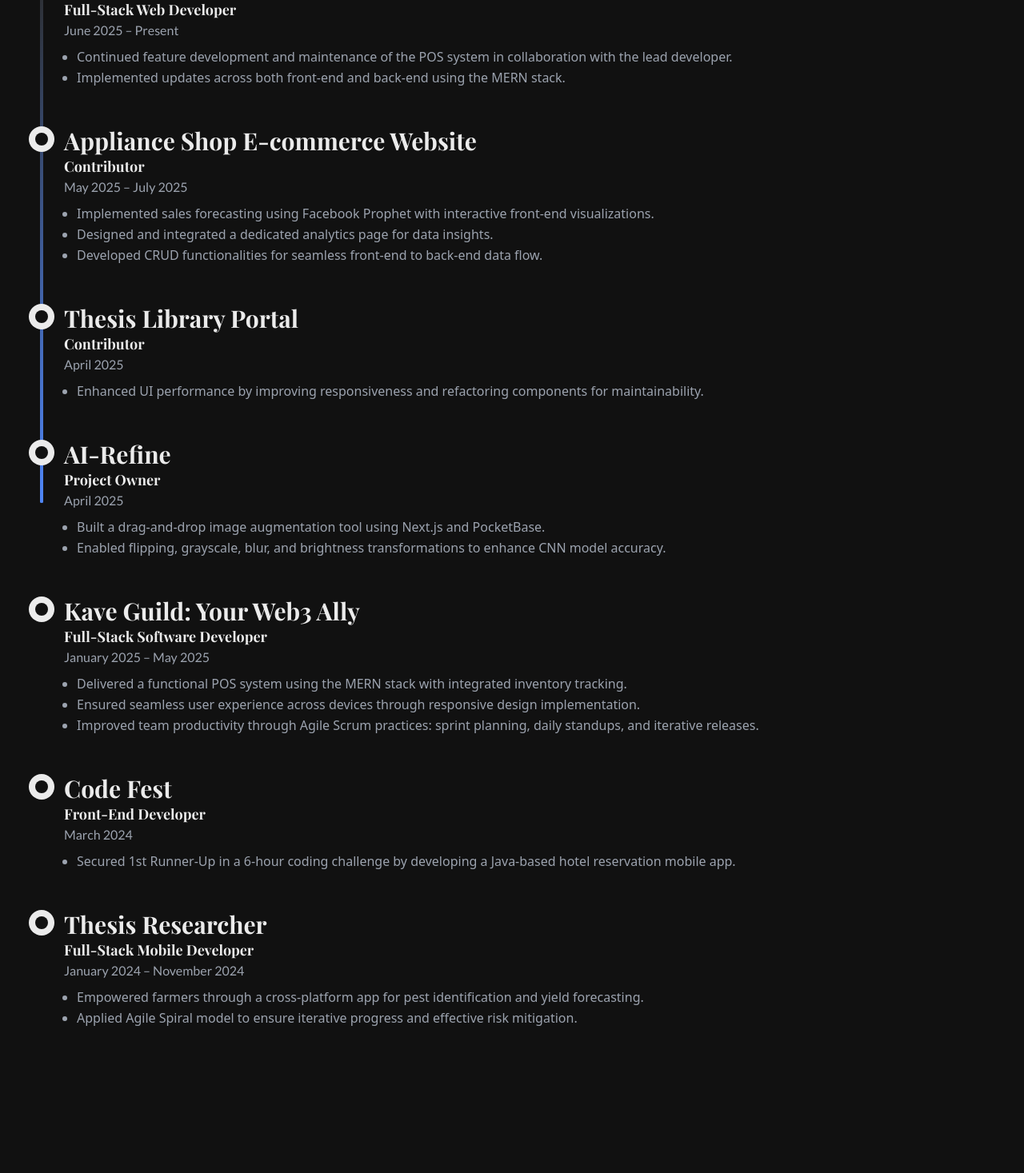
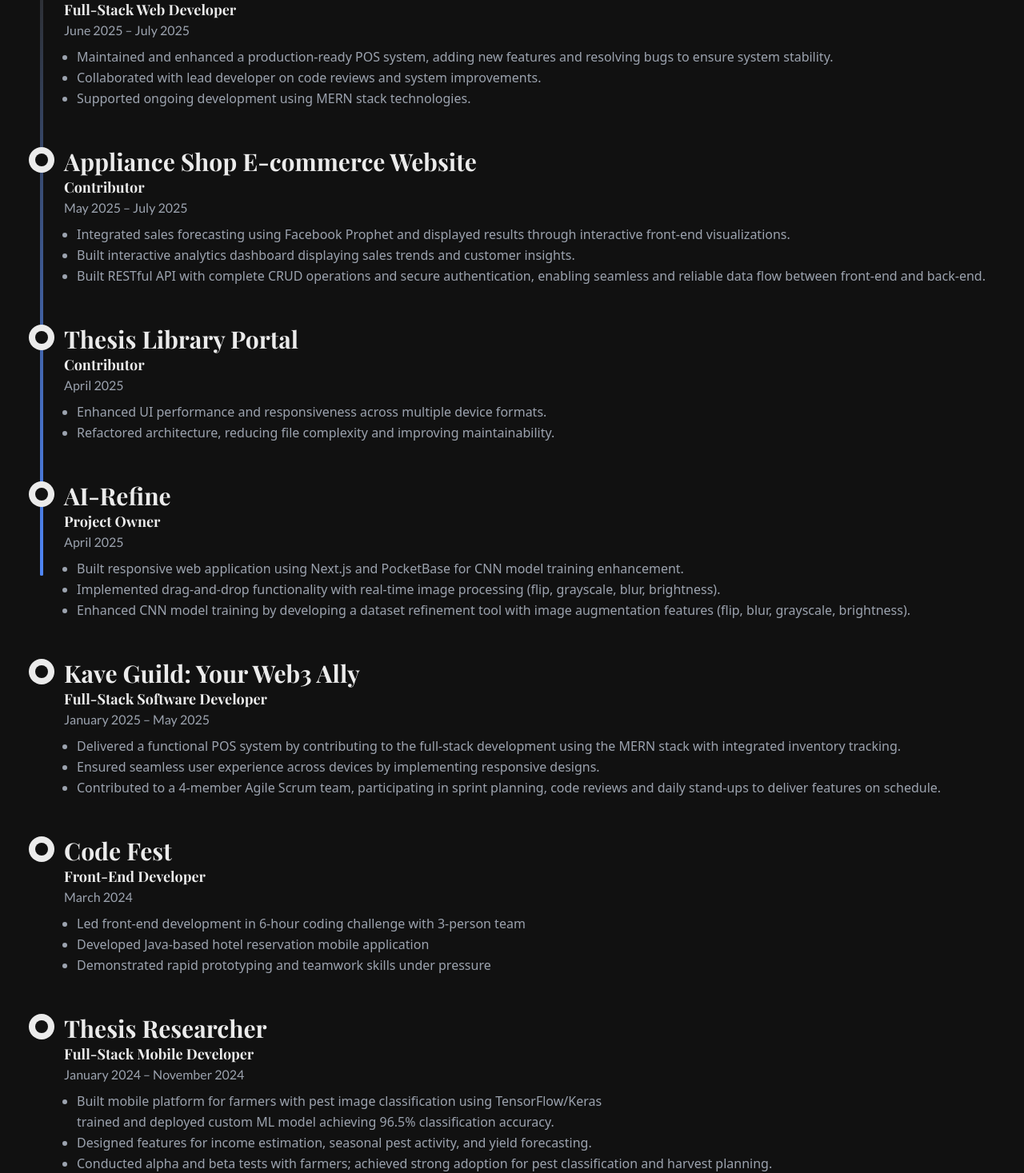
Before and after one commit to Amenyuwel/Portfolio, a Next.js app: page /pages/experience in a window 1280 px wide. Shown: the part 150-1617 px from the top of the page at 80% size. Before the commit the page ends 1516 px from the top, so only its background shows below. Built offline with nearby package versions, Linux system fonts and the light colour scheme.

Commit message:
Changed descriptions.

```diff
--- a/app/pages/experience/data/descriptions.js
+++ b/app/pages/experience/data/descriptions.js
@@ -2,10 +2,11 @@ const timelineItems = [
   {
     title: "Freelance Full-Stack Developer",
     role: "Full-Stack Web Developer",
-    period: "June 2025 – Present",
+    period: "June 2025 – July 2025",
     description: [
-      "Continued feature development and maintenance of the POS system in collaboration with the lead developer.",
-      "Implemented updates across both front-end and back-end using the MERN stack.",
+      "Maintained and enhanced a production-ready POS system, adding new features and resolving bugs to ensure system stability.",
+      "Collaborated with lead developer on code reviews and system improvements.",
+      "Supported ongoing development using MERN stack technologies."
     ],
   },
   {
@@ -13,9 +14,9 @@ const timelineItems = [
     role: "Contributor",
     period: "May 2025 – July 2025",
     description: [
-      "Implemented sales forecasting using Facebook Prophet with interactive front-end visualizations.",
-      "Designed and integrated a dedicated analytics page for data insights.",
-      "Developed CRUD functionalities for seamless front-end to back-end data flow.",
+      "Integrated sales forecasting using Facebook Prophet and displayed results through interactive front-end visualizations.",
+      "Built interactive analytics dashboard displaying sales trends and customer insights.",
+      "Built RESTful API with complete CRUD operations and secure authentication, enabling seamless and reliable data flow between front-end and back-end.",
     ],
   },
   {
@@ -23,7 +24,8 @@ const timelineItems = [
     role: "Contributor",
     period: "April 2025",
     description: [
-      "Enhanced UI performance by improving responsiveness and refactoring components for maintainability.",
+      "Enhanced UI performance and responsiveness across multiple device formats.",
+      "Refactored architecture, reducing file complexity and improving maintainability.",
     ],
   },
   {
@@ -31,8 +33,9 @@ const timelineItems = [
     role: "Project Owner",
     period: "April 2025",
     description: [
-      "Built a drag-and-drop image augmentation tool using Next.js and PocketBase.",
-      "Enabled flipping, grayscale, blur, and brightness transformations to enhance CNN model accuracy.",
+      "Built responsive web application using Next.js and PocketBase for CNN model training enhancement.",
+      "Implemented drag-and-drop functionality with real-time image processing (flip, grayscale, blur, brightness).",
+      "Enhanced CNN model training by developing a dataset refinement tool with image augmentation features (flip, blur, grayscale, brightness)."
     ],
   },
   {
@@ -40,9 +43,9 @@ const timelineItems = [
     role: "Full-Stack Software Developer",
     period: "January 2025 – May 2025",
     description: [
-      "Delivered a functional POS system using the MERN stack with integrated inventory tracking.",
-      "Ensured seamless user experience across devices through responsive design implementation.",
-      "Improved team productivity through Agile Scrum practices: sprint planning, daily standups, and iterative releases.",
+      "Delivered a functional POS system by contributing to the full-stack development using the MERN stack with integrated inventory tracking.",
+      "Ensured seamless user experience across devices by implementing responsive designs.",
+      "Contributed to a 4-member Agile Scrum team, participating in sprint planning, code reviews and daily stand-ups to deliver features on schedule.",
     ],
   },
   {
@@ -50,7 +53,9 @@ const timelineItems = [
     role: "Front-End Developer",
     period: "March 2024",
     description: [
-      "Secured 1st Runner-Up in a 6-hour coding challenge by developing a Java-based hotel reservation mobile app.",
+      "Led front-end development in 6-hour coding challenge with 3-person team",
+      "Developed Java-based hotel reservation mobile application",
+      "Demonstrated rapid prototyping and teamwork skills under pressure",
     ],
   },
   {
@@ -58,9 +63,10 @@ const timelineItems = [
     role: "Full-Stack Mobile Developer",
     period: "January 2024 – November 2024",
     description: [
-      "Empowered farmers through a cross-platform app for pest identification and yield forecasting.",
-      "Applied Agile Spiral model to ensure iterative progress and effective risk mitigation.",
-    ],
+      "Built mobile platform for farmers with pest image classification using TensorFlow/Keras trained and deployed custom ML model achieving 96.5% classification accuracy.",
+      "Designed features for income estimation, seasonal pest activity, and yield forecasting.",
+      "Conducted alpha and beta tests with farmers; achieved strong adoption for pest classification and harvest planning.",
+    ]
   },
 ];
 
```
